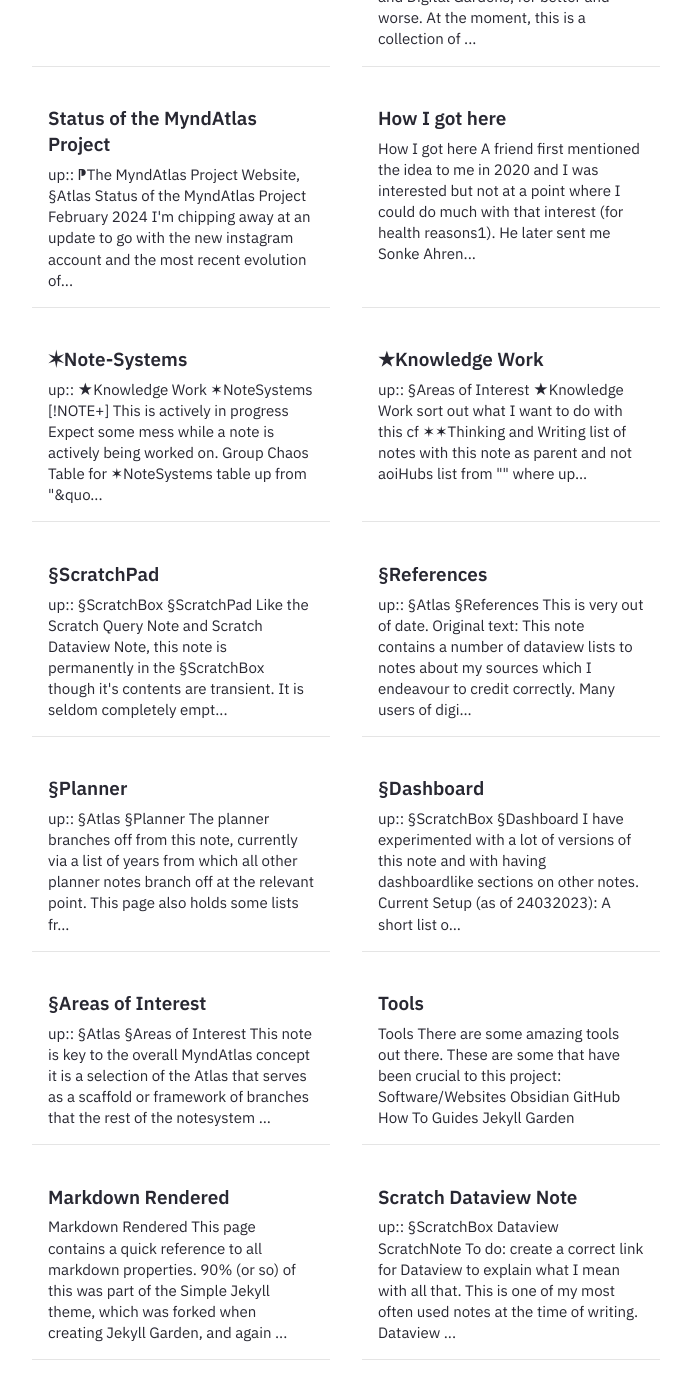
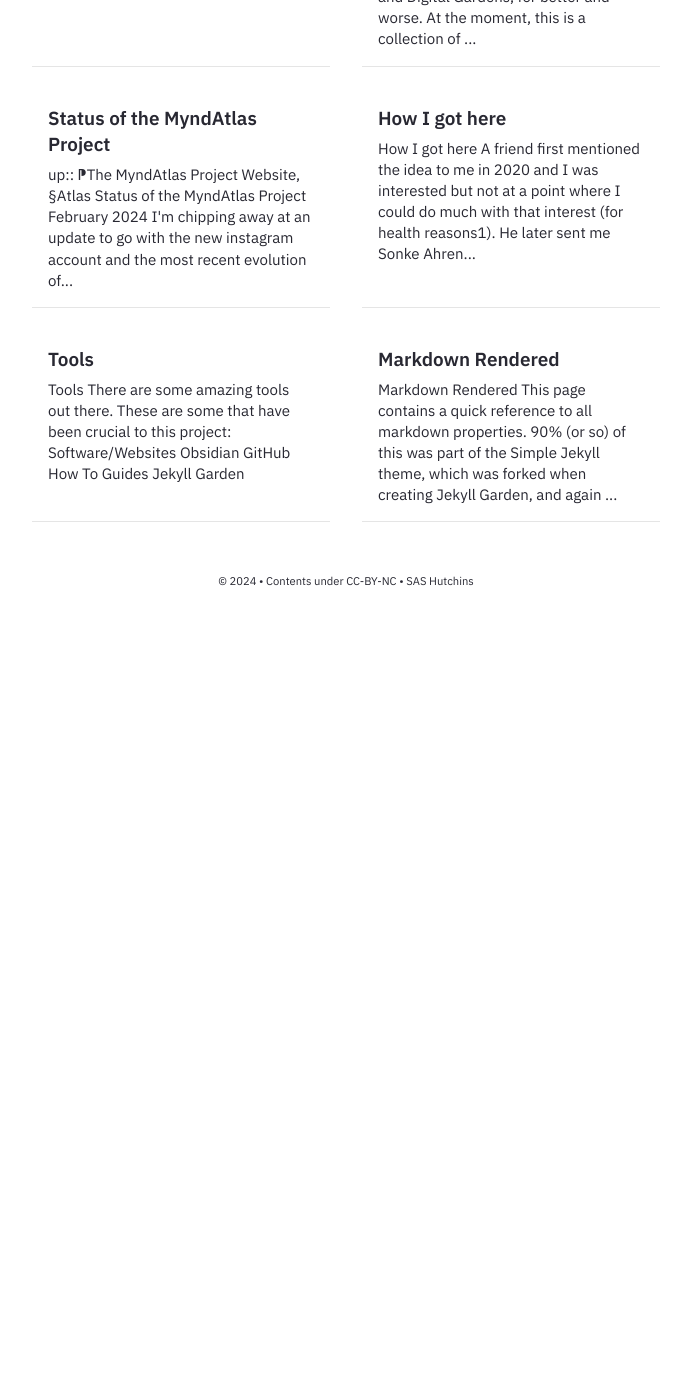
Before and after one commit to myndatlas/myndatlas.github.io, a Jekyll site: the page built from pages/notes.md, in a window 1280 px wide and 1400 px high, scrolled down 524 px. Shown: the whole window, without its empty margins (294-985 px from the left). Built offline with Jekyll 4.4.1, drawn with Linux system fonts in a browser that asks for light colours; after the commit the page ends 1154 px from its top, so only the background shows below that; some of the changed text lies outside the part shown.

Commit message:
luna vault update: 2024-06-02 11:08:21

````diff
--- a/_notes/Public/Dataview ScratchNote.md
+++ /dev/null
@@ -1,25 +0,0 @@
----
-title : Scratch Dataview Note
-feed : show
-date : 24-03-2023
----
-up:: [[§ScratchBox]]
-# Dataview ScratchNote
-- [ ] To do: create a correct link for Dataview to explain what I mean with all that.
-
----
-This is one of my most often used notes at the time of writing. Dataview really changed my vision of what was possible in the note-system and so far that has been even more true than I anticipated. This note can get lengthy as I get distracted and need more dataviews before others have finished their usefulness. (More about all this later.)
-
----
-From the earlier site:
-
-Like the [[§ScratchPad]] and [[Scratch Query Note]] the contents of this note change often. The note is permanently in the [[§ScratchBox]] for ease of access and use while working on other notes. It holds the bones of a dataview query to be modified as needed (to save me having to type it where that's convenient, especially when using Obsidian on my phone.)
-
-The general template contains the below, inside a dataview code block:
-
-LIST/TABLE/TASK
-FROM
-WHERE
-SORT
-
-For more on dataview queries see: [Obsidian Dataview Plugin Documentation](https://blacksmithgu.github.io/obsidian-dataview/query/queries/)
--- a/_notes/Public/Query ScratchNote.md
+++ /dev/null
@@ -1,13 +0,0 @@
----
-title : Scratch Query Note
-feed : show
-date : 20-03-2023
----
-up:: [[§ScratchBox]]
-# Query ScratchNote
-
-Like the [[§ScratchPad]] and [[Dataview ScratchNote]] the contents of this note change often. The note is permanently in the [[§ScratchBox]] for ease of access and use while working on other notes. It holds the bones of a query to be modified as needed (to save me having to type it where that's convenient, especially when using Obsidian on my phone.)
-
-The query codeblock embeds the search results in the note, rather than having a list in the search pane. I used these a lot early on, but increasingly find that using Dataview does what I want much more readily.
-
-For more detail see [Obsidian Help: Embed search results](https://help.obsidian.md/Plugins/Search#Embed+search+results)
--- a/_notes/Public/§Areas of Interest.md
+++ /dev/null
@@ -1,36 +0,0 @@
----
-title : §Areas of Interest
-feed : show
-date : 24-03-2023
----
-up:: [[§Atlas]]
-# §Areas of Interest
-
-This note is key to the overall MyndAtlas concept - it is a selection of the Atlas that serves as a scaffold or framework of branches that the rest of the note-system hangs on.
-
----
-## groups of hubNotes grouped by groupNote
-note: noteCards without a group show up just fine, but group notes without any attached noteCards will not show up on this dataview
-```dataviewjs
-for (let group of dv.pages('"projects/myndatlas/website"')
-  .where(p => p.noteType === "noteCard")
-  .groupBy(p => p.projectHub)) {
-    dv.header(3, group.key);
-    dv.table([],
-        group.rows
-            .sort(k => k.file.name, 'asc')
-            .map(k => [k.file.link]))
-}
-```
-
-### table of hubNotes in noteCards folder
-```dataview
-TABLE WITHOUT ID
- file.link AS "File",
- up,
- aoiGroup,
- aoiHub
-FROM "projects/myndatlas/website"
-WHERE noteType = "aoiHub"
-SORT aoiGroup, parent
-```
--- a/_notes/Public/§Dashboard.md
+++ /dev/null
@@ -1,17 +0,0 @@
----
-title : §Dashboard
-feed : show
-date : 24-03-2023
----
-up:: [[§ScratchBox]]
-# §Dashboard
-
-I have experimented with a lot of versions of this note and with having dashboard-like sections on other notes.
-
----
-## Current Setup (as of 24-03-2023):
-
-- A short list of links to the most likely-to-be-needed notes:
---- Today's note, this week's note, this month's note, this year's note
-
-- A series of dataviews that catches tasks designated as commitments on planner pages in convenient (past/today/tomorrow/this week) type groupings.
--- a/_notes/Public/§Planner.md
+++ /dev/null
@@ -1,27 +0,0 @@
----
-title : §Planner
-feed : show
-date : 24-03-2023
----
-up:: [[§Atlas]]
-# §Planner
-
-The planner branches off from this note, currently via a list of years from which all other planner notes branch off at the relevant point.
-
-This page also holds some lists from queries for ease of access to the current year, month, week, and day, as well as a view of all the daily notes for the current week.
-
-There needs to be a better way to do the dashboard.
-
----
-## Planner Dashboard
-I am experimenting with a dashboard currently generated via a template to show links to the pages for:
-### Current Links
-- This Year
-- This Month
-- This Week (and another section with other days this week already created)
-
-## Planner
-- Links to all years for which there are notes so far, which then branch in to the yearly, monthly, weekly, and daily notes.
-
-## To Consider
-- A section currently catching things I've deferred to think about later and wasn't sure where else to put them for now. (Current situation is not robust.)
--- a/_notes/Public/§References.md
+++ /dev/null
@@ -1,18 +0,0 @@
----
-title : §References
-feed : show
-date : 24-03-2023
----
-up:: [[§Atlas]]
-# §References
-This is very out of date.
-
----
-Original text:
-This note contains a number of dataview lists to notes about my sources which I endeavour to credit correctly.
-
-Many users of digital note-systems I have come across advocate for a seperate resource managment system. I am experimenting with this idea (options are currently limited on the iPad), but for now I am including the full reference record in a note here, which also hold dataviews gathering information about where I have referred to this source.
-
-(Even when I am using a separate RMS, I am mainly using it to generate the correct Bibliography entry for the note and the RMS---Zotero at this time---only has the information as a side effect of having entered the ISBN  and extracting a theoretically correct citation with very little effort from me at that stage.
-
-I am using a naming convention for Bibliography files that aligns with The Chicago Manual of Style, Author-Date format, with note titles generally as: Author-Date-Short Title. This is mainly out of the convenience of the convenience of "Author-Date" as a handle. Markdown has some options for footnotes which I may make use of, where I will link to the note that contains the Author-Date style bibliographic reference.
--- a/_notes/Public/§ScratchBox.md
+++ /dev/null
@@ -1,25 +0,0 @@
----
-title : §ScratchBox
-feed : show
-date : 07-03-2022
----
-up:: [[§Atlas]]
-# §ScratchBox
-
-> [!Note+] This is a draft
-> It's a little unwieldy. I'm also not sure if the footnote is the right answer for that link
-
-The ScratchBox idea has evolved as something of an "inbox" for keeping track of tasks and items in progress in some way.[^1] For the most part, notes in the Scratchbox are here temporarily and the idea is to move notes out of here as soon as possible (and not sooner)---to make progress on them until they move somewhere else or are no longer relevant.
-
-Most of the information on this note is generated by dataview queries so it updates automatically when changes are made. These come in several groups:
-
-1. Links to the [[§ScratchPad]], [[Scratch Dataview Note]] and [[Scratch Query Note]].
-	- These are three "fixed notes" that stay in the ScratchBox permanently for ease of access. Though seldom completely "empty", the aim is to clear the data off these notes at a reasonable pace, once it has been moved to a better location or is no longer needed. My somewhat chaotic way of working at the present time is making me reconsider the idea of fixed Dataview and Query notes, more on which below.
-2. Tasks lists imported from today and tomorrow's task lists on the current [[§Planner]] pages, to help me keep track of my intended tasks while I'm making decisions about other things - I am experimenting with shifting these to a separate note to limit the clutter on this page.
-3. A List of "Task Notes"
-	- These are notes that list tasks (any line on any note that starts with "- [ ]", which creates a checkbox) generated by dataview. They are a way of gathering relevant tasks together and keeping irrelevant tasks out of the way when not the current focus.
-4. A list of any query/dataview notes that don't have a fixed home yet/may not be permanent or last long enough lasting to put anywhere else. These are a great place to start working out new ideas - to collect together some notes based on relevent criteria which may need to be invented as I go. (Creating a query or dataview note from a template will locate it here unless changed manually.)
-5. A "net" to catch notes that haven't been connected to the Atlas to prevent lost or orphan notes - or at least to keep tabs on them while they remain in that state. For reasons to be explained elsewhere, my organisational philosophy doesn't allow for unlinked notes. (Which isn't to say this is a necessary or best choice, but it is the choice I have made thus far and the point of this project is to be explicit with such choices.)
-
----
-[^1]: [Andy Matuschak - A writing inbox for transient and incomplete notes](https://notes.andymatuschak.org/A_writing_inbox_for_transient_and_incomplete_notes)
--- a/_notes/Public/§ScratchPad.md
+++ /dev/null
@@ -1,15 +0,0 @@
----
-title : §ScratchPad
-feed : show
-date : 24-03-2023
----
-up:: [[§ScratchBox]]
-# §ScratchPad
-
-Like the [[Scratch Query Note]] and [[Scratch Dataview Note]], this note is permanently in the [[§ScratchBox]] though it's contents are transient. It is seldom completely empty, though the aim is to have it as empty as possible at all times and to move things from here to other notes or delete them when no longer needed.
-
-This is a place to make notes to myself or draft things or paste things as a temporary holding place when working on other notes. It's a kind of notepad, in a sense, where pages get torn off and filed elsewhere (or discarded) so to leave a fresh sheet for future work.
-
-I have only one of these notes at the time of writing, officially, though the number of notes waiting in the [[§ScratchBox]] for further action is larger than I'd like, which at times can be like having more than one. My preference is to have notes be more securely located as soon as possible, and having them all on one page that I'm trying to keep clear seems to work better for me than having, say, "transient" notes on a [[Daily Note - from MyndAtlas Template]] page which I then have to go find/collect later. (Which is not to say that I'm not constantly leaving tasks for myself on other notes, which are then caught in the queries on the ScratchBox note. I am. I'm just handling them a different way.)
-
----
--- a/_notes/Public/★Knowledge Work.md
+++ /dev/null
@@ -1,26 +0,0 @@
----
-title : ★Knowledge Work
-feed : show
-date : 24-03-2023
----
-up:: [[§Areas of Interest]]
-# ★Knowledge Work
-- [ ] sort out what I want to do with this
-- [ ] cf [[✶✶Thinking and Writing]]
-
----
-## list of notes with this note as parent and not aoiHubs
-```dataview
-list
-from ""
-where up = this.file.link and noteType != "aoiHub"
-sort file.name
-```
-
-### list of notes with knowledge-work as an aoi, excluding notes with ¶
-```dataview
-list
-from "projects/myndatlas/website"
-where contains(aoiGroup, this.file.link) AND file.name != this.file.name and !contains(file.name, "¶")
-sort file.name
-```
--- a/_notes/Public/✶Note-Systems.md
+++ /dev/null
@@ -1,90 +0,0 @@
----
-title : ✶Note-Systems
-feed : show
-date : 24-03-2023
----
-up:: [[★Knowledge Work]]
-# ✶Note-Systems
-> [!NOTE+] This is actively in progress
-> Expect some mess while a note is actively being worked on.
-
-## Group Chaos Table for ✶Note-Systems
-```dataview
-table
-  up
-from ""
-where file.name != this.file.name and (contains(up, this.file.link) OR contains(file.tags, "note-systems"))
-sort file.name
-```
-
-
-
-
----
-## Extracted from my personal `✶Note-Systems` note:
-> [!NOTE+] This note has been extracted directly from my vault and contains many broken links.
-
----
-> "And if one has to write anyway, it is useful to take advantage of this activity in order to create in the system of notes a competent partner [in] communication." [^1]
-
----
-#### What it is - and what to call it
-- [[What a note-system is]]
-- [[Note-system is a much better concept handle (compared to alternatives)]]
-- [[The perception and understanding of this tool is heavily influenced by the kind of work one does with it]]
-
-
-#### Why Use a Note-System
-- [[Why use a Note-System Practice]] - should this replace the header here? should these all link to it???
-- [[Using a note-system helps overcome memory and cognitive limitations]]
-- [[Note-systems offer opportunites for spaced repetition]]
-- [[Already keeping more in my working memory from using a prototype]]
-
-#### Metaphors?
-- [[We aren't literally "communicating" with note-systems (they're inanimate)]]
-- [[We communicate with ourselves across time using note-systems]]
-
-#### On the PRACTICE of using a note-system
-- [[A note-system is a supportive part of a larger process]]
-- [[A concept handle for the larger process that a note-system is part of is needed]]
-- [[Lacking an explicit concept is holding back and preventing the development of our thinking]]
-
-#### Creating a Note-System
-- [[The tools used will influence the note-system]]
-- [[Problem of effective process and structure, solved emergently, iteratively, over time]]
-- [ ] something about frameworks? (Mine, Nick Milo's etc)
-- [[Challenges for those creating their own note-system by adapting the practices of Luhmann and others]]
-- [[Advantages of Digital Implementations]]
-- [[Establishing how to best work with a note-system to support our work is a complex problem requiring emergent solutions]]
-- [ ] A starting place? [[Every zettelkastener has a collection of notes about zettelkastening]]
-- [[A serious context of use isn't necessary for an effective and useful note-system (but it probably is necessary for a "zettelkasten style" note-system? maybe?)]]
-- [[It is a mistake to focus on Luhmann's physical implementation alone]], because [[Unconscious physical-limitation-carryover]]
-- [[Addressing the need for a "sandbox" in digital implementations (to replicate the functionality of a physical desktop)]]
-
-#### Organising/Categorising Notes?
-- [[Note taxonomies]]
-- [[Backlinks have their uses,  mainly housekeeping]]
-- [[Some note-systems may be highly-navigable commonplace books or "personal wiki"s]]
-- [[Top links - comparing conceptions of parent, up, and crosslinks]]
-- [[Structure and hub notes]]
-
-#### Making Notes
-- [[Atomic notes]]
-- [[NoMa Method - LYT]]
-
-#### Relationship to Bibliography
-- [[Is a separate RMS necessary?]]
-
-#### "Products"?
-- [[Note-system supported thinking for creativity - applications for fiction such as World building made easier by interlinked notes?]]
-
-#### Related Concepts
-- [[Folgezettel - concept]]
-- [[Commonplace Book]]
-- [[Luhmann's Zettelkasten]]
-
-> I also have some dataviews here at the end which I have removed since they don't work on the website anyway and simply show as code.
-
----
-
-[^1]: [[Luhmann 1992 - Communicating with Slip Boxes]]
````
Also changed, not shown: _notes/Public/⁋The MyndAtlas Project Website.md (+0 -10 lines), .obsidian/workspace.json.
